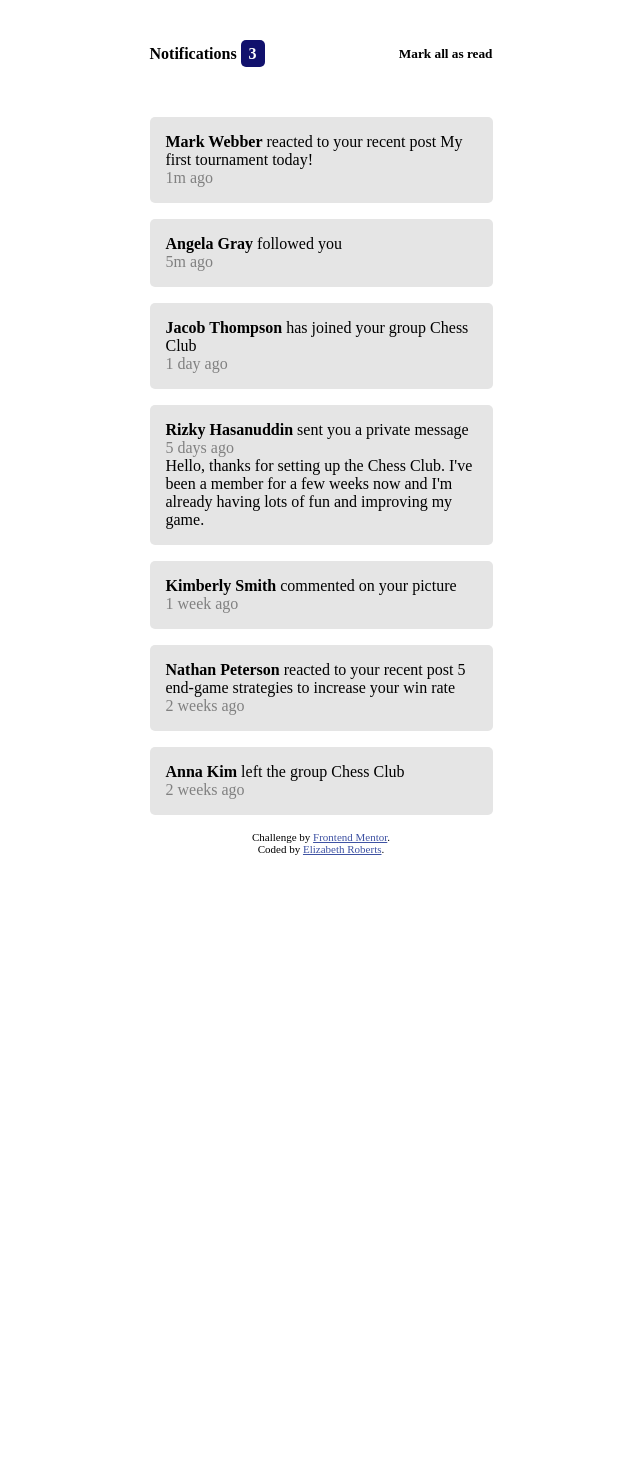
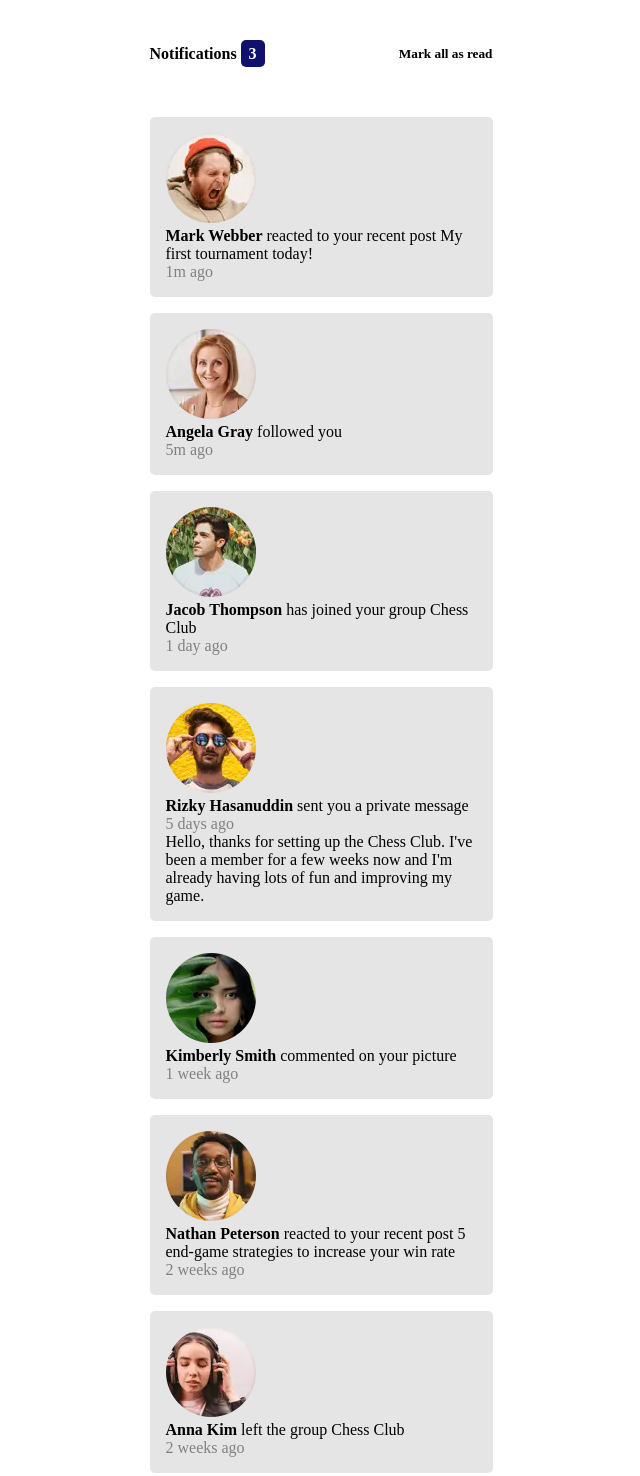
Before and after one commit to er1927/notifications-page, a plain HTML site: page index.html in a window 1280 px wide. Shown: the top 1476 px of the page, without its empty margins (319-959 px from the left). Before the commit the page ends 863 px from the top, so only its background shows below. Drawn offline with Linux system fonts and the light colour scheme.

Commit message:
Added images to usernames.

```diff
--- a/index.html
+++ b/index.html
@@ -71,35 +71,42 @@
   </div>
   <div class="notification-list">
   <div class="notification">
+    <div class="username-picture"> <img src="./assets/images/avatar-mark-webber.webp" /> </div>
     <div class="notification-body">
       <span class="username">Mark Webber</span> reacted to your recent post My first tournament today!
     </div>
   <span class="how-long-ago">1m ago</span>
   </div>
   <div class="notification">
+    <div class="username-picture"> <img src="./assets/images/avatar-angela-gray.webp" /> </div>
     <div class="notification-body"><span class="username">Angela Gray</span> followed you
     </div>
     <span class="how-long-ago">5m ago</span>
   </div>
   <div class="notification">
+    <div class="username-picture"> <img src="./assets/images/avatar-jacob-thompson.webp" /> </div>
     <div class="notification-body"><span class="username">Jacob Thompson</span> has joined your group Chess Club</div>
     <span class="how-long-ago">1 day ago</span>
   </div>
   <div class="notification">
+    <div class="username-picture"> <img src="./assets/images/avatar-rizky-hasanuddin.webp" /> </div>
     <div class="notification-body"><span class="username">Rizky Hasanuddin</span> sent you a private message</div>
     <span class="how-long-ago">5 days ago</span>
   Hello, thanks for setting up the Chess Club. I've been a member for a few weeks now and
   I'm already having lots of fun and improving my game.
   </div>
   <div class="notification">
+    <div class="username-picture"> <img src="./assets/images/avatar-kimberly-smith.webp" /> </div>
     <div class="notification-body"><span class="username">Kimberly Smith</span> commented on your picture</div>
     <span class="how-long-ago">1 week ago</span>
   </div>
   <div class="notification">
+    <div class="username-picture"> <img src="./assets/images/avatar-nathan-peterson.webp" /> </div>
     <div class="notification-body"><span class="username">Nathan Peterson</span> reacted to your recent post 5 end-game strategies to increase your win rate</div>
     <span class="how-long-ago">2 weeks ago</span>
   </div>
   <div class="notification">
+    <div class="username-picture"> <img src="./assets/images/avatar-anna-kim.webp" /> </div>
     <div class="notification-body"><span class="username">Anna Kim</span> left the group Chess Club</div>
     <span class="how-long-ago">2 weeks ago</span>
   </div>
```
